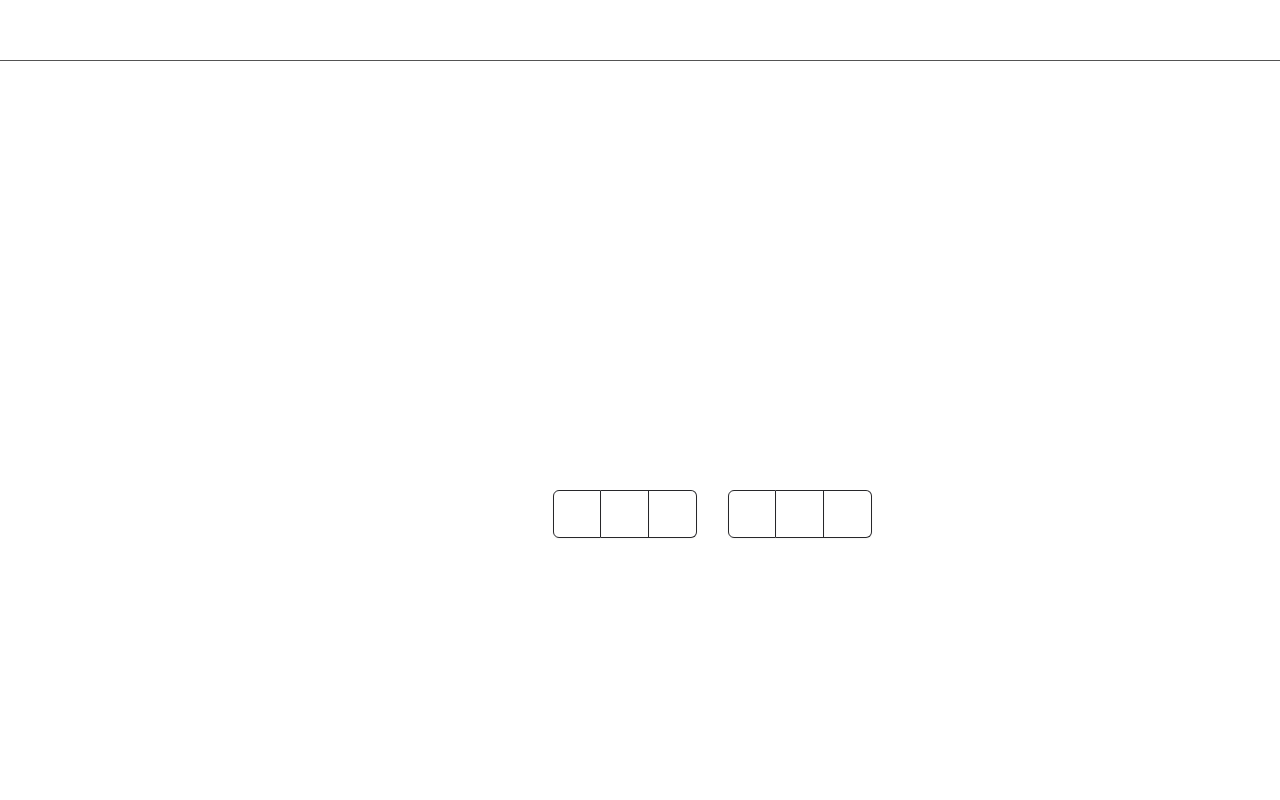
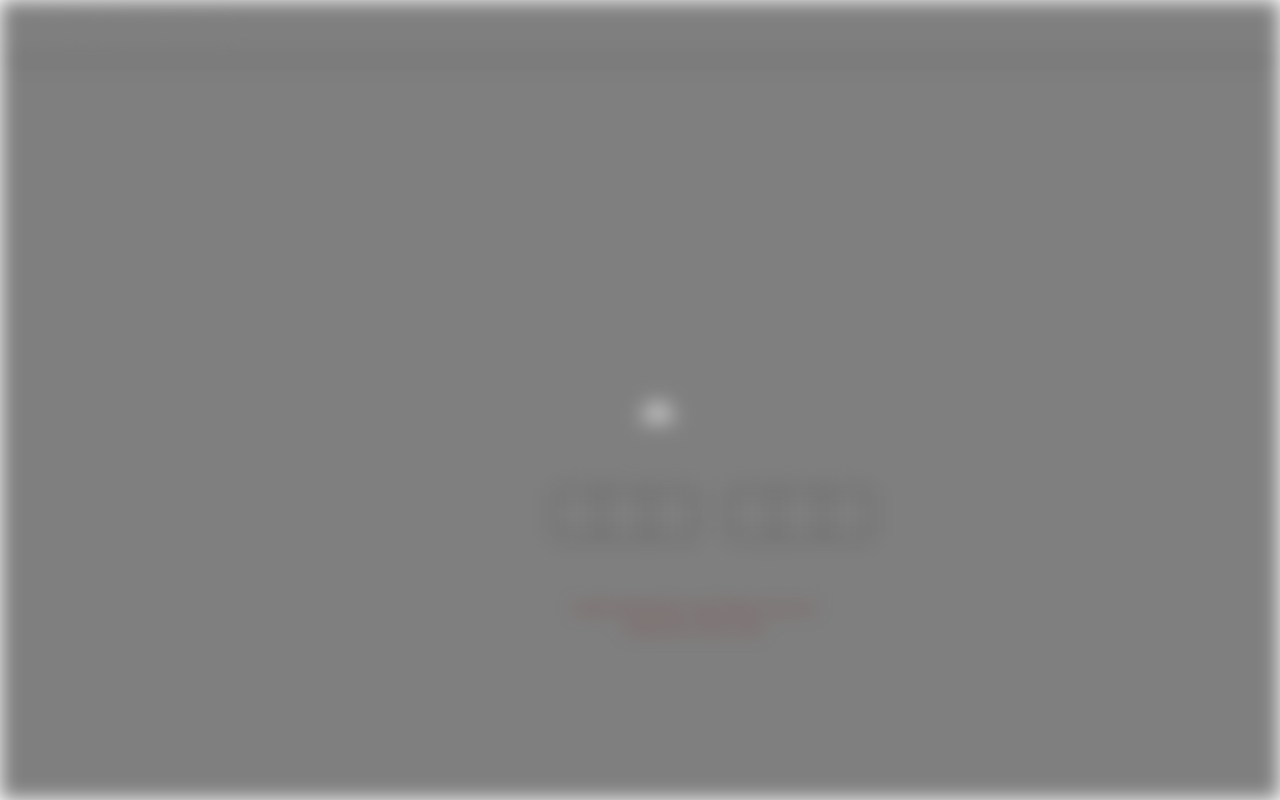
Before and after one commit to StudiaDev/studia-test-site, a Next.js app: page / in a window 1280 px wide. Shown: the top 800 px of the page. Built offline with nearby package versions, Linux system fonts and the light colour scheme.

Commit message:
safety push

```diff
--- a/src/app/globals.css
+++ b/src/app/globals.css
@@ -82,6 +82,7 @@ body {
     --gray: #545454;
     --info-container-header: #111111;
     --subtext-color: #8D8D8D;
+    transition: opacity 0.6s ease-in-out;
   }
 }
 
--- a/src/app/page.js
+++ b/src/app/page.js
@@ -1,7 +1,6 @@
 "use client";
 import "../styles/style.css"
-import React, { useState } from 'react';
-
+import React, { useState, useEffect } from 'react';
 import {
   InputOTP,
   InputOTPGroup,
@@ -101,7 +100,21 @@ export function InputOTPDemo() {
 export default function Home() {
 
   const [isBlurred, setIsBlurred] = useState(false);
-  const [isIncorrect, setIsIncorrect] = useState(false);
+  const [isIncorrect, setIsIncorrect] = useState(true);
+
+  useEffect(() => {
+      const timer = setTimeout(() => {
+        setIsBlurred(prevValue => !prevValue);
+      }, 3000);
+      return () => clearTimeout(timer);
+    }, []);
+    useEffect(() => {
+      const timer = setTimeout(() => {
+        setIsBlurred(prevValue => !prevValue);
+      }, 6000);
+      return () => clearTimeout(timer);
+    }, []);
+
   return (
     <main className={`dark ${isBlurred ? 'blurred' : ''}`}>
       <Header />
@@ -114,18 +127,21 @@ export default function Home() {
       <div className="elements">
         <CurrentCourseInformation chapterNum={"2"} course={"Introduction to Machine Learning"} pages={"18"}  time={"2"} image={"/images/character.png"}/>
       </div> */}
-      <div class='auth-main-text'>Activate your test lecture
-        <div class='auth-sub-text'>Enter the 6-digit authorization code that was provided to you in the onboarding email.</div>
+      <div className='auth-main-text'>Activate your test lecture
+        <div className='auth-sub-text'>Enter the 6-digit authorization code that was provided to you in the onboarding email.</div>
         <div className="elements" >
           <InputOTPDemo />
         </div>
-        <div class='home-page-link'> Looking for our home page? Click here.</div>
+        <div className='home-page-link'> Looking for our home page? Click here.</div>
         <div class={`blank ${isIncorrect ? 'wrong-input' : ''}`}>Invalid authorization code. Make sure you’ve entered the correct code.</div>
       </div>
-      <div class='footer'>
+      <div className='footer'>
         <img src='/images/studia-small-logo.png' class="small-image" />
-        <div class="footer-subtext">AI pipelines adapted to your learning style.</div>
-        <div class="copyright">© 2024, Crafted by passionate students in Texas.</div>
+        <div className="footer-subtext">AI pipelines adapted to your learning style.</div>
+        <div className="copyright">© 2024, Crafted by passionate students in Texas.</div>
+      </div>
+      <div className={`overlay ${isBlurred ? 'active' : ''}`}>
+      <img src='/images/studia-small-logo.png' className="overlay-image" />
       </div>
     </main>
   );
--- a/src/styles/style.css
+++ b/src/styles/style.css
@@ -110,11 +110,17 @@ box-shadow: 0px 4px 4px rgba(0, 0, 0, 0.25), 0px 4px 4px rgba(0, 0, 0, 0.25);
 .small-image{
 position: relative;
 width: 36.3px;
-/* height: 20px; */
 left: 47px;
+z-index: 50;
 padding-top: 52px;
 }
-
+.overlay-image{
+  position: fixed;
+  width: 36.3px;
+  left: 50vw;
+  top: 50vh;
+  z-index: 50;
+}
 .footer-subtext{
 position: relative;
 width: 195px;
@@ -187,6 +193,33 @@ white-space: normal;
 left: 18px;
 }
 
+.overlay {
+  position: fixed;
+  top: 0;
+  left: 0;
+  width: 100vw;
+  height: 100vh;
+  background: rgba(0, 0, 0, 0.5); /* Dark transparent background */
+  display: flex;
+  justify-content: center;
+  align-items: center;
+  z-index: 2; /* Ensure it's on top of the main */
+  opacity: 0;
+  transition: opacity 0.6s ease-in-out;
+}
+
+.overlay.active {
+  opacity: 1;
+}
+
+main {
+  transition: filter 0.6s ease-in-out;
+}
+
+main.blurred {
+  filter: blur(10px);
+}
+
 .home-page-link{
 position: relative;
 width: 255px;
@@ -226,24 +259,22 @@ color: rgba(255, 255, 255, 0.6);
 
 .blank{
   font-size : 0px;
+  text-align: center;
 }
 
 .wrong-input{
   padding-top: 2.5vh;
-  padding-left: 0vw;
+  display: flex;
   font-style: normal;
   font-weight: 400;
   font-size: 12px;
-  width: 17vw;
-  line-height: 16px;
+  line-height: 1 6px;
   white-space: normal;
   word-wrap: break-word;
   overflow-wrap: break-word;
   text-align: center;
-
   color: #FF7272;
-
-
+  margin: auto;
   }
 
 .courseTitle-ellipse {
```
